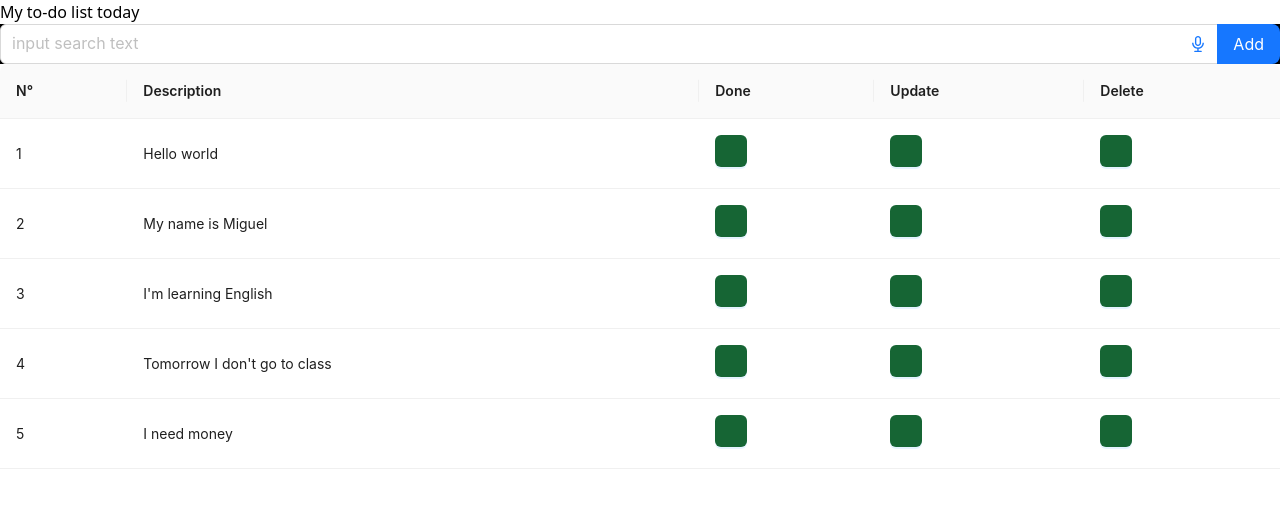
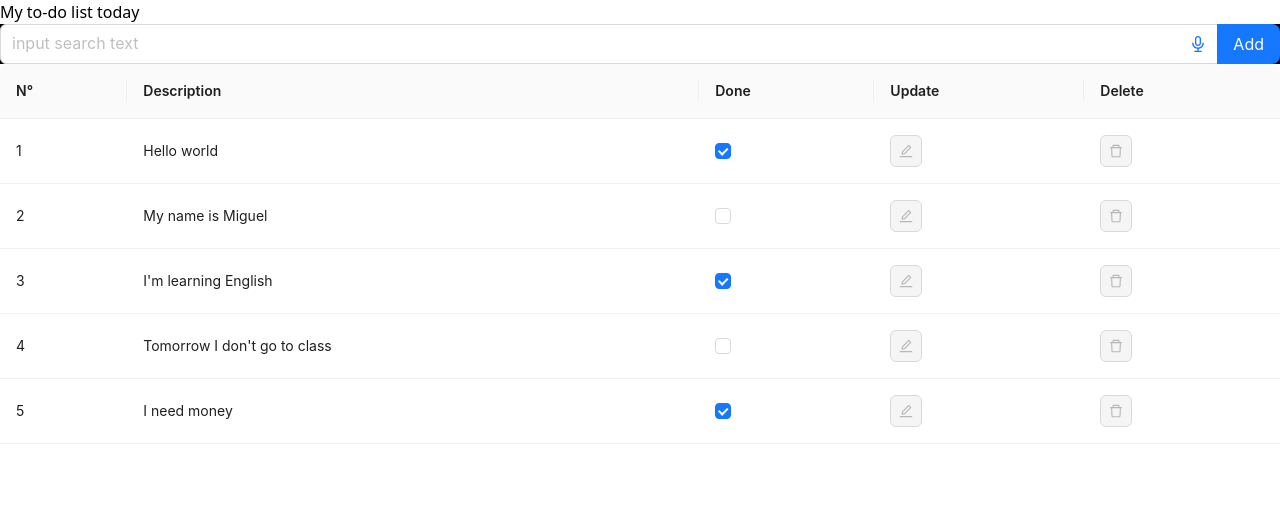
Before and after one commit to migayalach/client-todoList, a Next.js app: page / in a window 1280 px wide. Shown: the top 508 px of the page. Built offline with nearby package versions, Linux system fonts and the light colour scheme.

Commit message:
added new component 'CheckBox'

```diff
--- a/src/components/table/TableList.tsx
+++ b/src/components/table/TableList.tsx
@@ -2,7 +2,7 @@
 import React from "react";
 import { Table } from "antd";
 import { ItemToList } from "@/types";
-import { ButtonAction } from "../intex";
+import { ButtonAction, CheckBoxAction } from "../intex";
 
 interface InputData {
   list: ItemToList[];
@@ -24,17 +24,17 @@ function TableList({ list }: InputData) {
     {
       title: "Done",
       key: "actionDone",
-      render: ({ id, state }) => <ButtonAction />,
+      render: ({ id, state }) => <CheckBoxAction id={id} state={state} />,
     },
     {
       title: "Update",
       key: "actionUpdate",
-      render: ({ id, state }) => <ButtonAction />,
+      render: ({ id }) => <ButtonAction type="Update" id={id} desable={true} />,
     },
     {
       title: "Delete",
       key: "actionDelete",
-      render: ({ id, state }) => <ButtonAction />,
+      render: ({ id }) => <ButtonAction type="Delete" id={id} desable={true} />,
     },
   ];
 
```
